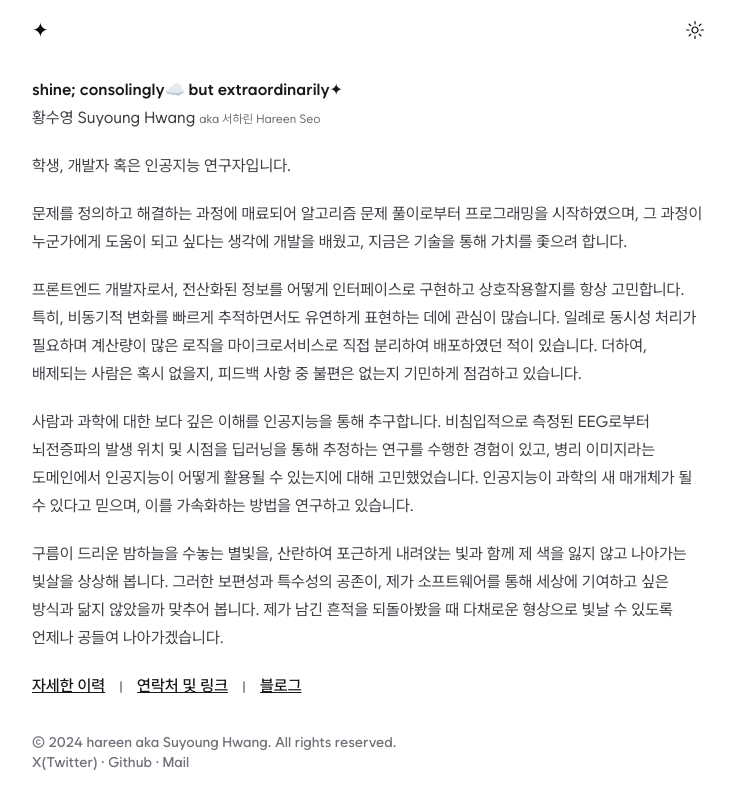
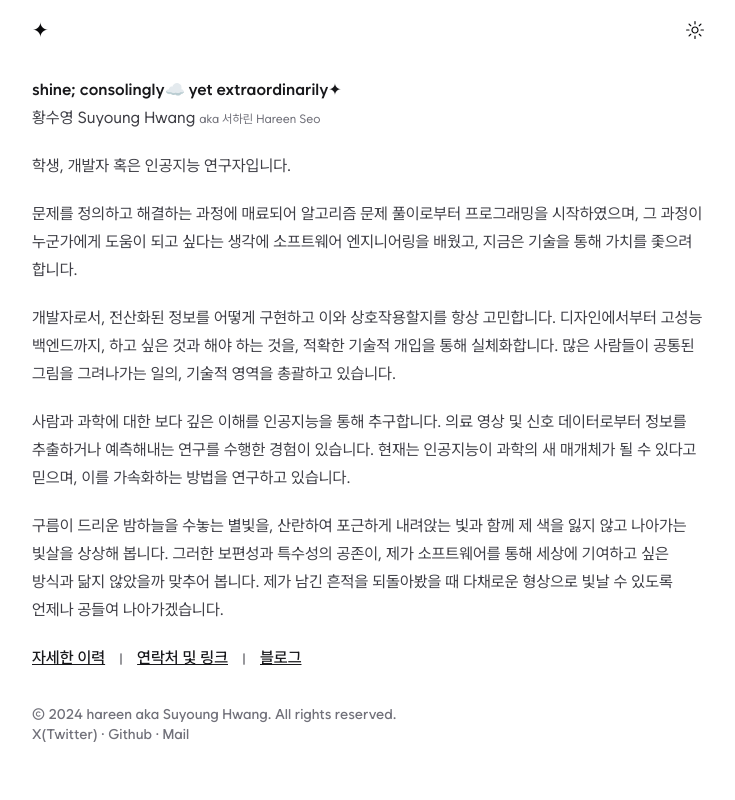
Before and after one commit to hareeen/hareen.io, a Next.js app: page / in a window 1280 px wide. Shown: the whole page, without its empty margins (272-1007 px from the left). Built offline with nearby package versions, Linux system fonts and the light colour scheme.

Commit message:
update contents

```diff
--- a/src/app/content.mdx
+++ b/src/app/content.mdx
@@ -1,19 +1,18 @@
-**shine; consolingly☁️ but extraordinarily<span className="font-unset">✦</span>**\
+**shine; consolingly☁️ yet extraordinarily<span className="font-unset">✦</span>**\
 황수영 Suyoung Hwang <span className="text-[75%] text-muted-foreground">aka 서하린 Hareen Seo</span>
 
 학생, 개발자 혹은 인공지능 연구자입니다.
 
 문제를 정의하고 해결하는 과정에 매료되어 알고리즘 문제 풀이로부터 프로그래밍을 시작하였으며, 그 과정이 누군가에게 도움이 되고 싶다는
-생각에 개발을 배웠고, 지금은 기술을 통해 가치를 좇으려 합니다.
+생각에 소프트웨어 엔지니어링을 배웠고, 지금은 기술을 통해 가치를 좇으려 합니다.
 
-프론트엔드 개발자로서, 전산화된 정보를 어떻게 인터페이스로 구현하고 상호작용할지를 항상 고민합니다.
-특히, 비동기적 변화를 빠르게 추적하면서도 유연하게 표현하는 데에 관심이 많습니다.
-일례로 동시성 처리가 필요하며 계산량이 많은 로직을 마이크로서비스로 직접 분리하여 배포하였던 적이 있습니다.
-더하여, 배제되는 사람은 혹시 없을지, 피드백 사항 중 불편은 없는지 기민하게 점검하고 있습니다.
+개발자로서, 전산화된 정보를 어떻게 구현하고 이와 상호작용할지를 항상 고민합니다.
+디자인에서부터 고성능 백엔드까지, 하고 싶은 것과 해야 하는 것을, 적확한 기술적 개입을 통해 실체화합니다.
+많은 사람들이 공통된 그림을 그려나가는 일의, 기술적 영역을 총괄하고 있습니다.
 
-사람과 과학에 대한 보다 깊은 이해를 인공지능을 통해 추구합니다. 비침입적으로 측정된 EEG로부터 뇌전증파의 발생 위치 및 시점을 딥러닝을 통해 추정하는 연구를
-수행한 경험이 있고, 병리 이미지라는 도메인에서 인공지능이 어떻게 활용될 수 있는지에 대해 고민했었습니다.
-인공지능이 과학의 새 매개체가 될 수 있다고 믿으며, 이를 가속화하는 방법을 연구하고 있습니다.
+사람과 과학에 대한 보다 깊은 이해를 인공지능을 통해 추구합니다.
+의료 영상 및 신호 데이터로부터 정보를 추출하거나 예측해내는 연구를 수행한 경험이 있습니다.
+현재는 인공지능이 과학의 새 매개체가 될 수 있다고 믿으며, 이를 가속화하는 방법을 연구하고 있습니다.
 
 구름이 드리운 밤하늘을 수놓는 별빛을, 산란하여 포근하게 내려앉는 빛과 함께 제 색을 잃지 않고 나아가는 빛살을
 상상해 봅니다. 그러한 보편성과 특수성의 공존이, 제가 소프트웨어를 통해 세상에 기여하고 싶은 방식과 닮지 않았을까 맞추어
--- a/src/app/cv/content.mdx
+++ b/src/app/cv/content.mdx
@@ -14,7 +14,7 @@ import { Duration, TechStack } from "@/components/utils/mdx-extension"
 
 **[Asteromorph](https://asteromorph.com)**
 <Duration>2025.2 - 현재</Duration>\
-Research Enginner, Founding Member
+CTO, Research Enginner
 
 **Teyvat Soft**
 <Duration>2024.10 - 2025.2</Duration>\
```
